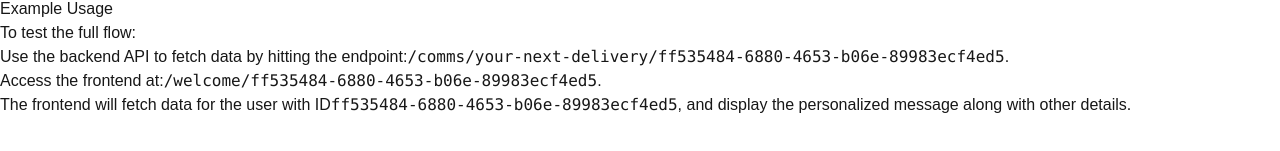
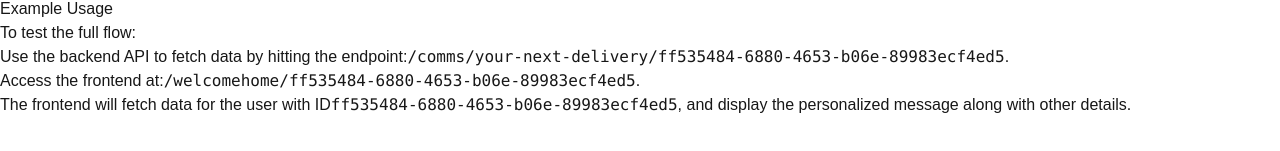
Before and after one commit to felixghislaindev/Kfrontend, a Next.js app: page / in a window 1280 px wide. Shown: the part 555-706 px from the top of the page. Built offline with nearby package versions, Linux system fonts and the light colour scheme.

Commit message:
fixing documentation

```diff
--- a/src/app/page.tsx
+++ b/src/app/page.tsx
@@ -137,7 +137,7 @@ export default function Home() {
             <li>
               Access the frontend at:
               <code className="bg-gray-100 px-1 py-0.5 rounded">
-                /welcome/ff535484-6880-4653-b06e-89983ecf4ed5
+                /welcomehome/ff535484-6880-4653-b06e-89983ecf4ed5
               </code>
               .
             </li>
```
